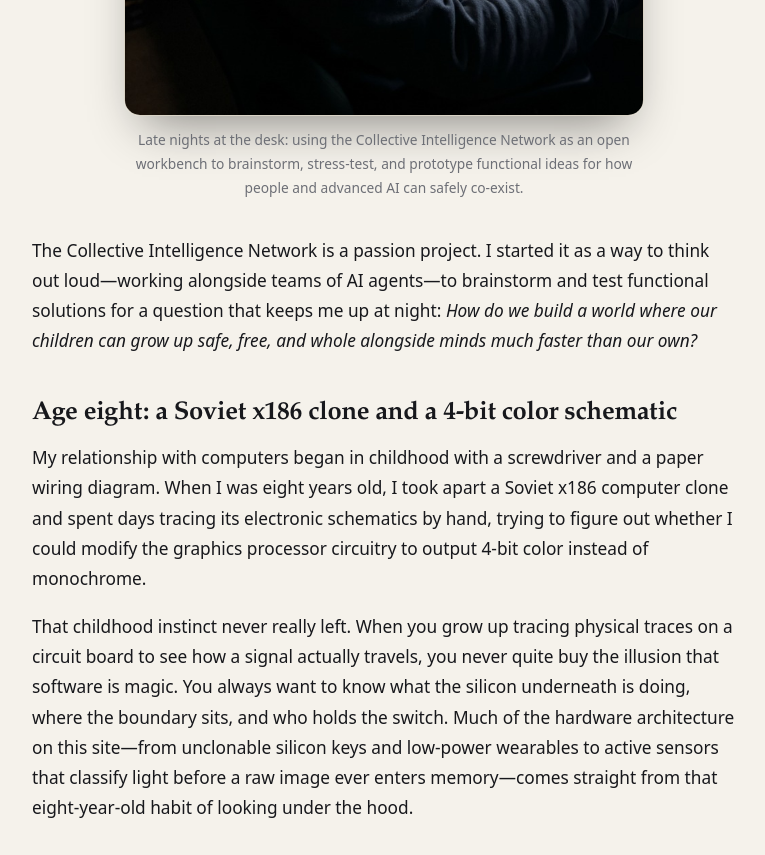
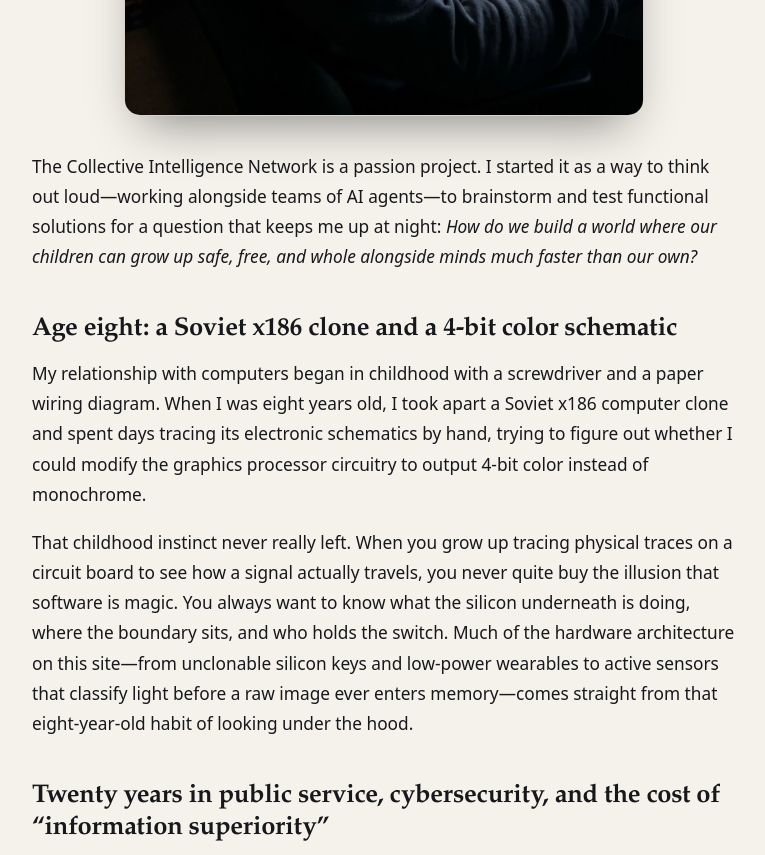
Before and after one commit to coou/cin-foundation-website, a website: page src/founder.html in a window 1280 px wide. Shown: the part 1220-2075 px from the top of the page, without its empty margins (256-1021 px from the left). Drawn offline with Linux system fonts and the light colour scheme.

Commit message:
Remove caption under photo on /founder page
Signed-off-by: Antigravity <agent@cin.local>

Agent: Antigravity

Model: Gemini

```diff
--- a/src/founder.html
+++ b/src/founder.html
@@ -50,7 +50,6 @@
   <div class="note-body wrap-narrow">
     <figure class="note-fig" style="max-width:520px;margin:0 auto 2.2rem">
       <img src="/assets/images/founder-late-night-desk.jpg?v=2" width="764" height="1024" alt="Sitting at a desk late at night in front of a glowing computer monitor, with coffee mugs on the desk and a warm lamp in the background." style="display:block;width:100%;height:auto;border-radius:16px;border:1px solid var(--rule);box-shadow:0 24px 48px -18px rgba(0,0,0,.45)">
-      <figcaption style="margin-top:.75rem;font-size:.86rem;color:var(--ink-3);text-align:center">Late nights at the desk: using the Collective Intelligence Network as an open workbench to brainstorm, stress-test, and prototype functional ideas for how people and advanced AI can safely co-exist.</figcaption>
     </figure>
 
     <p>The Collective Intelligence Network is a passion project. I started it as a way to think out loud—working alongside teams of AI agents—to brainstorm and test functional solutions for a question that keeps me up at night: <em>How do we build a world where our children can grow up safe, free, and whole alongside minds much faster than our own?</em></p>
```
